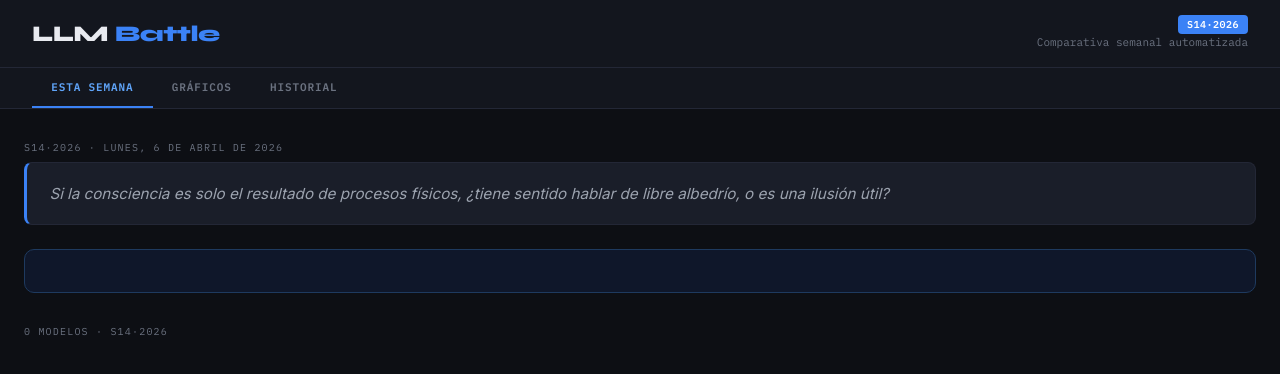
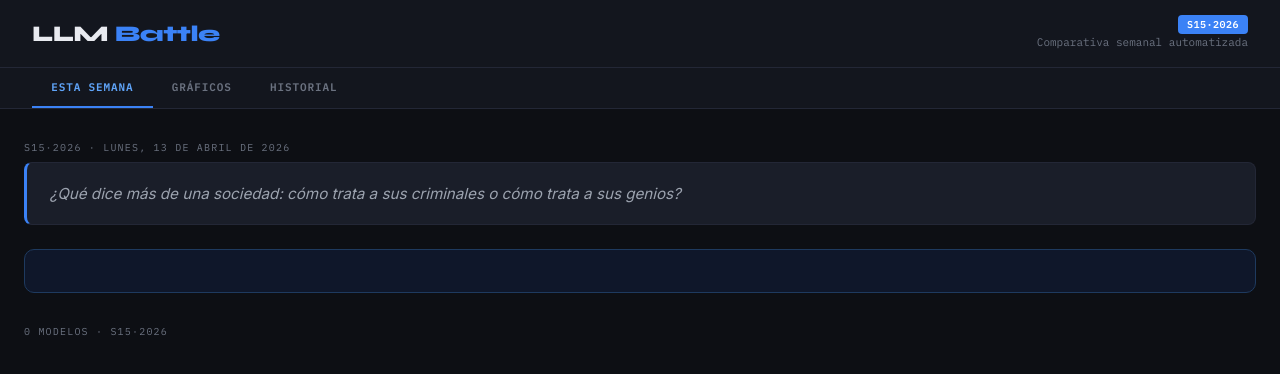
Before and after one commit to dedonatogabriel-bot/llm-battle, a website: page docs/index.html in a window 1280 px wide. Drawn offline with nearby package versions, Linux system fonts and the light colour scheme.

Commit message:
Battle semana 2026-W16

```diff
--- a/docs/index.html
+++ b/docs/index.html
@@ -108,7 +108,7 @@ table.hist tr:hover td{background:var(--surface2)}
 </div>
 
 <script>
-const WEEKS = [{"id":"S14·2026","label":"S14·2026","date":"lunes, 6 de abril de 2026","prompt":"Si la consciencia es solo el resultado de procesos físicos, ¿tiene sentido hablar de libre albedrío, o es una ilusión útil?","results":[]}];
+const WEEKS = [{"id":"S15·2026","label":"S15·2026","date":"lunes, 13 de abril de 2026","prompt":"¿Qué dice más de una sociedad: cómo trata a sus criminales o cómo trata a sus genios?","results":[]}];
 const MODEL_LIST = [];
 
 const PALETTE = {
```
